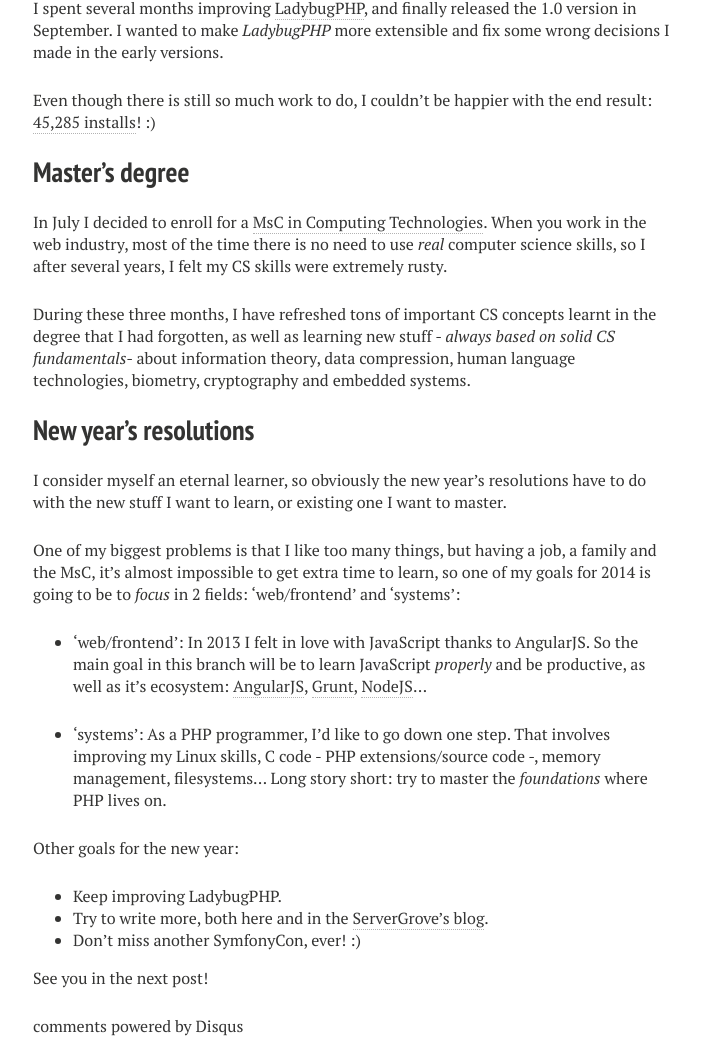
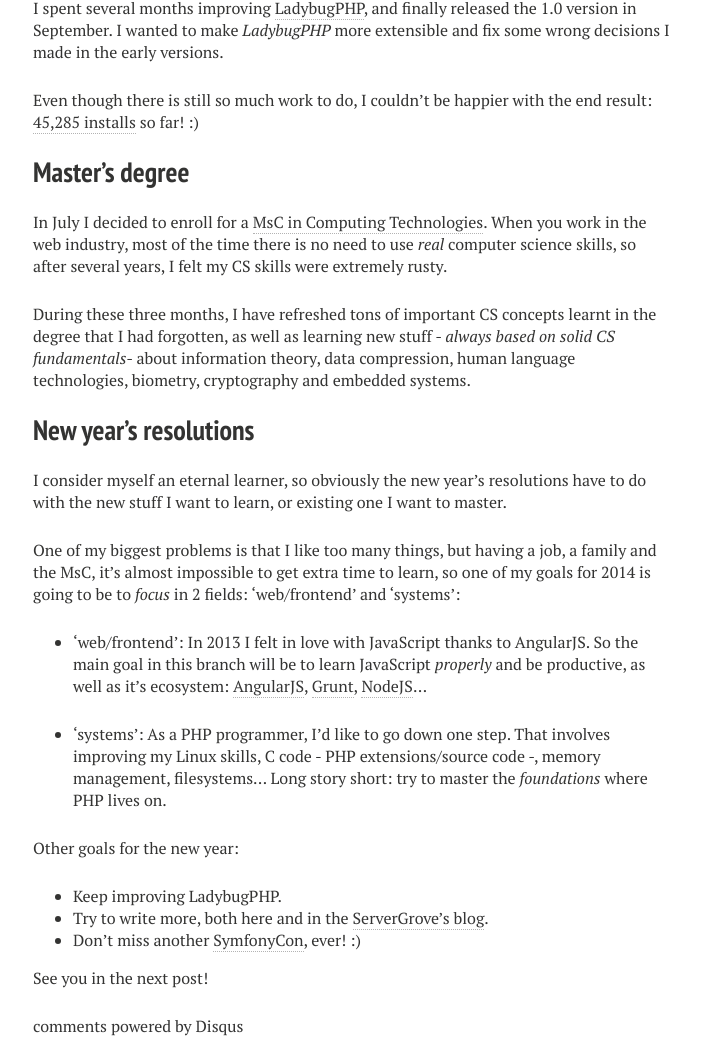
Before and after one commit to raulfraile/raulfraile.github.io, a Jekyll site: the page built from _posts/2013-12-17-2013-what-a-year.md, in a window 1280 px wide and 1400 px high, scrolled down 1155 px. Shown: the part 199-1237 px from the top of the window, without its empty margins (287-991 px from the left). Built offline with Jekyll 4.4.1, drawn with Linux system fonts in a browser that asks for light colours; nearby versions of some CDN libraries; comment, search, counter and statistics services are not loaded.

Commit message:
Fixed typos

```diff
--- a/_posts/2013-12-17-2013-what-a-year.md
+++ b/_posts/2013-12-17-2013-what-a-year.md
@@ -56,12 +56,12 @@
 in September. I wanted to make *LadybugPHP* more extensible and fix some wrong decisions I made in the early versions.
 
 Even though there is still so much work to do, I couldn't be happier with the end result:
-[45,285 installs](https://packagist.org/packages/raulfraile/ladybug)! :)
+[45,285 installs](https://packagist.org/packages/raulfraile/ladybug) so far! :)
 
 ## Master's degree
 
 In July I decided to enroll for a [MsC in Computing Technologies](http://cvnet.cpd.ua.es/webcvnet/planestudio/planestudiond.aspx?plan=D031&Lengua=E#).
-When you work in the web industry, most of the time there is no need to use *real* computer science skills, so I after
+When you work in the web industry, most of the time there is no need to use *real* computer science skills, so after
 several years, I felt my CS skills were extremely rusty.
 
 During these three months, I have refreshed tons of important CS concepts learnt in the degree that I had forgotten, as well
@@ -89,6 +89,6 @@
 
 - Keep improving LadybugPHP.
 - Try to write more, both here and in the [ServerGrove's blog](http://blog.servergrove.com/tag/symfony2-components/).
-- Don't miss another SymfonyCon, ever! :)
+- Don't miss another [SymfonyCon](http://warsaw2013.symfony.com/), ever! :)
 
 See you in the next post!
```
